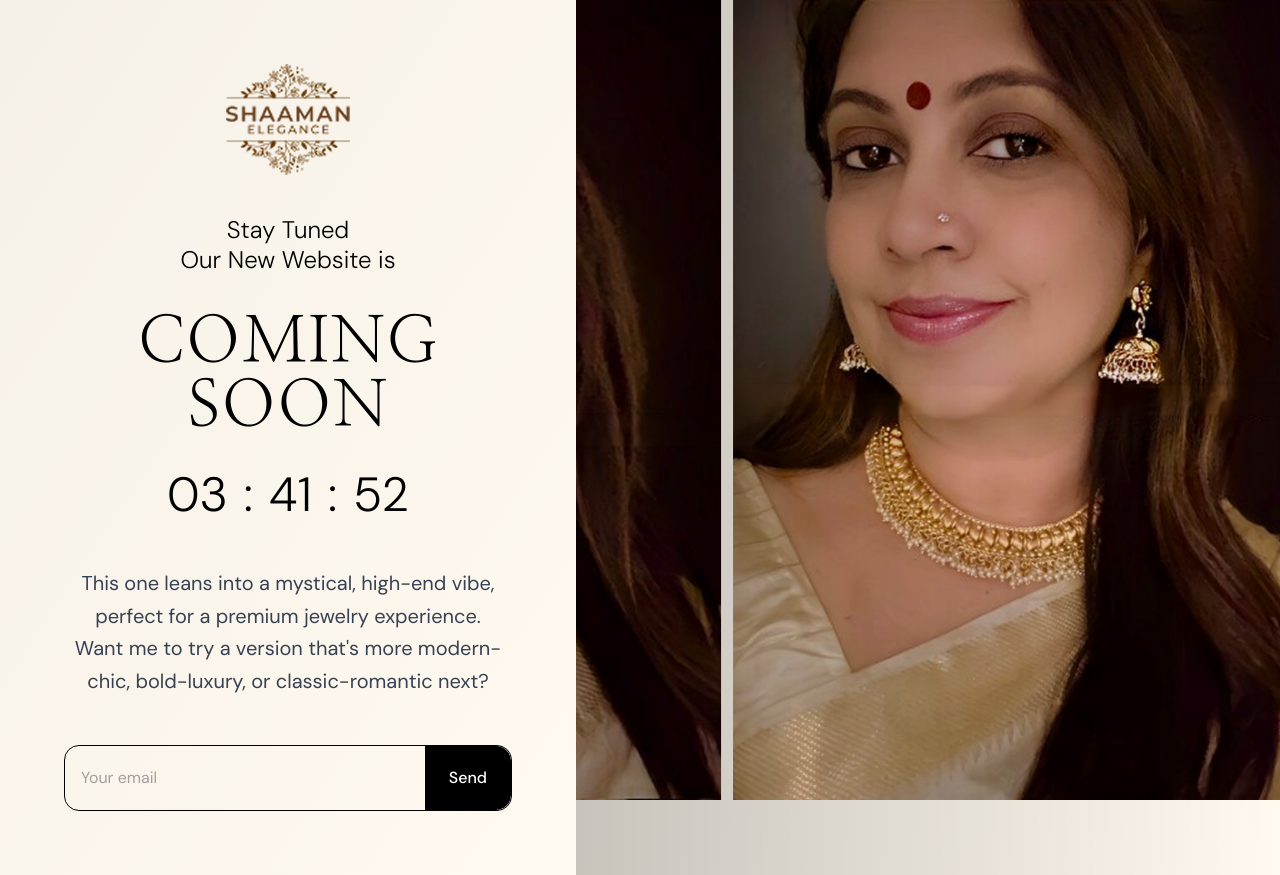
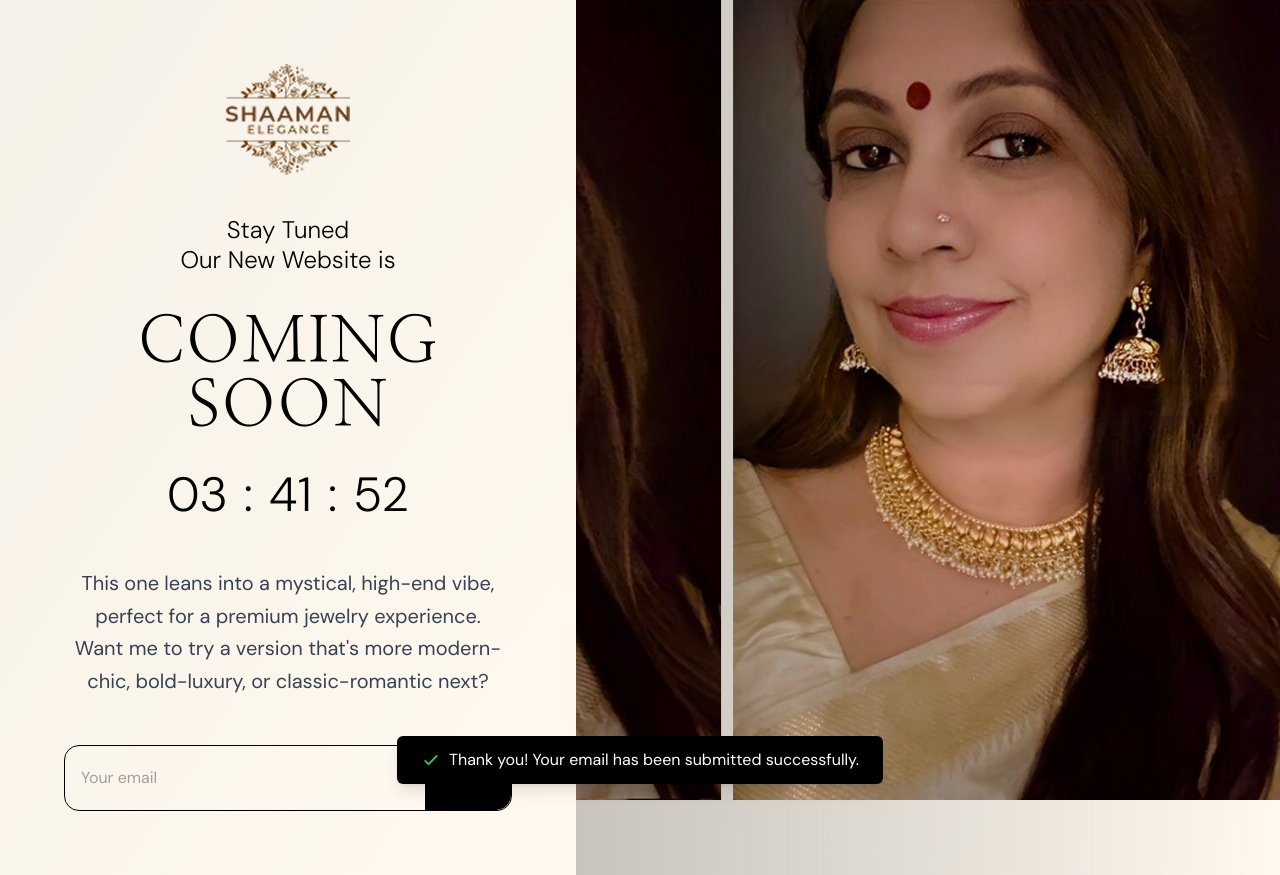
Before and after one commit to Canarydigital-Ai/Shaaman-Frontend-api, a React (Vite) app: page / in a window 1280 px wide. Both pictures are taken after typing "name@example.com" into the empty fields and a click on the button "Send". Built offline with nearby package versions, Linux system fonts and the light colour scheme; the HTML template or start-up script is replaced by a standard one.

Commit message:
add cooming soon page

```diff
--- a/src/pages/CommingSoon.tsx
+++ b/src/pages/CommingSoon.tsx
@@ -9,6 +9,7 @@ import ShaamanSlider5 from '../assets/ShaamanSlider5.png';
 const ComingSoon: React.FC = () => {
   const [email, setEmail] = useState('');
   const [countdown, setCountdown] = useState({ hours: 3, minutes: 42, seconds: 0 });
+  const [showToast, setShowToast] = useState(false);
 
   const sliderImages = [
     ShaamanSlider1,
@@ -37,11 +38,24 @@ const ComingSoon: React.FC = () => {
     return () => clearInterval(timer);
   }, []);
 
+  // Toast message effect - hide after 3 seconds
+  useEffect(() => {
+    if (showToast) {
+      const toastTimer = setTimeout(() => {
+        setShowToast(false);
+      }, 3000);
+
+      return () => clearTimeout(toastTimer);
+    }
+  }, [showToast]);
+
   const handleSubmit = (e: React.FormEvent) => {
     e.preventDefault();
     // Handle email submission logic here
     console.log('Email submitted:', email);
     setEmail('');
+    // Show toast message
+    setShowToast(true);
   };
 
   const formatTime = (time: number) => {
@@ -104,6 +118,18 @@ const ComingSoon: React.FC = () => {
         </div>
       </div>
 
+      <div
+          className={`fixed bottom-4 left-1/2 transform -translate-x-1/2 bg-black text-white px-6 py-3 rounded-md shadow-lg transition-opacity duration-300 flex items-center z-50 ${
+            showToast ? 'opacity-100' : 'opacity-0 pointer-events-none'
+          }`}
+        >
+          <svg className="w-5 h-5 mr-2 text-green-400" fill="none" stroke="currentColor" viewBox="0 0 24 24" xmlns="http://www.w3.org/2000/svg">
+            <path strokeLinecap="round" strokeLinejoin="round" strokeWidth="2" d="M5 13l4 4L19 7"></path>
+          </svg>
+          <span>Thank you! Your email has been submitted successfully.</span>
+        </div>
+
+
       {/* Right side image slider */}
       {/* Right side image slider */}
       <div className="w-full md:w-[55%] relative overflow-hidden bg-[linear-gradient(to_bottom_right,_#F6F1E8,_#FFF9EF)]">
```
Also changed, not shown: src/index.css (line endings or trailing spaces).
